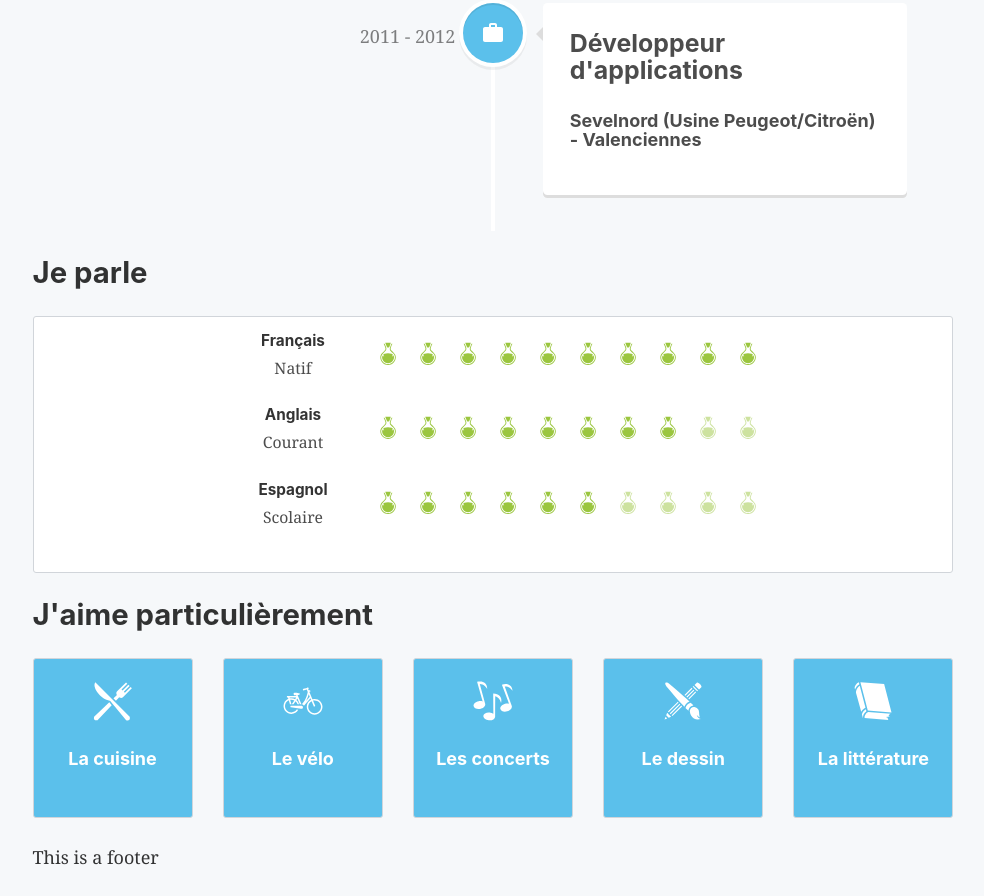
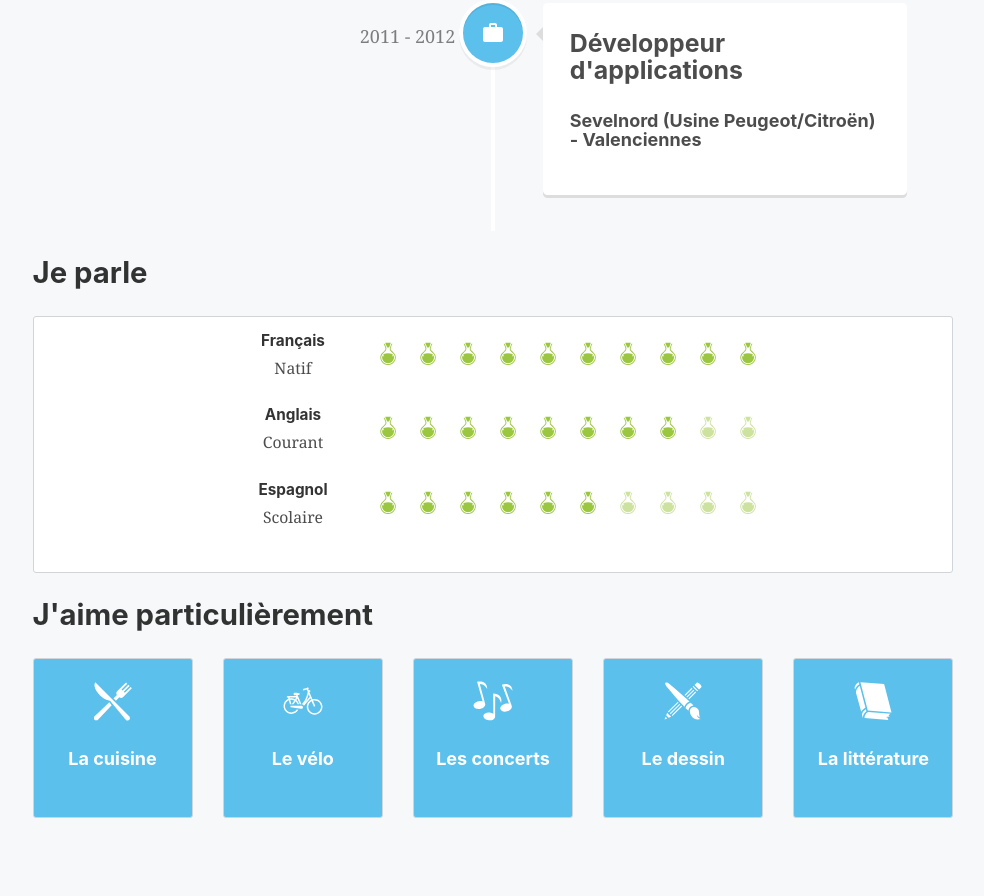
Before and after one commit to Ex4l/chardevel.com, a Gatsby site: page / in a window 1280 px wide. Shown: the part 4138-5034 px from the top of the page, without its empty margins (147-1131 px from the left). After the commit the page ends 5008 px from the top, so only its background shows below. Built offline with nearby package versions, Linux system fonts and the light colour scheme; Gatsby itself is replaced by a stand-in of ours.

Commit message:
refactor(footer): remove footer

```diff
--- a/src/components/Layout.tsx
+++ b/src/components/Layout.tsx
@@ -33,7 +33,7 @@ const Layout: FunctionComponent = ({ children }) => {
         }}
       >
         <main>{children}</main>
-        <footer>This is a footer</footer>
+        <footer></footer>
       </div>
     </>
   );
```
